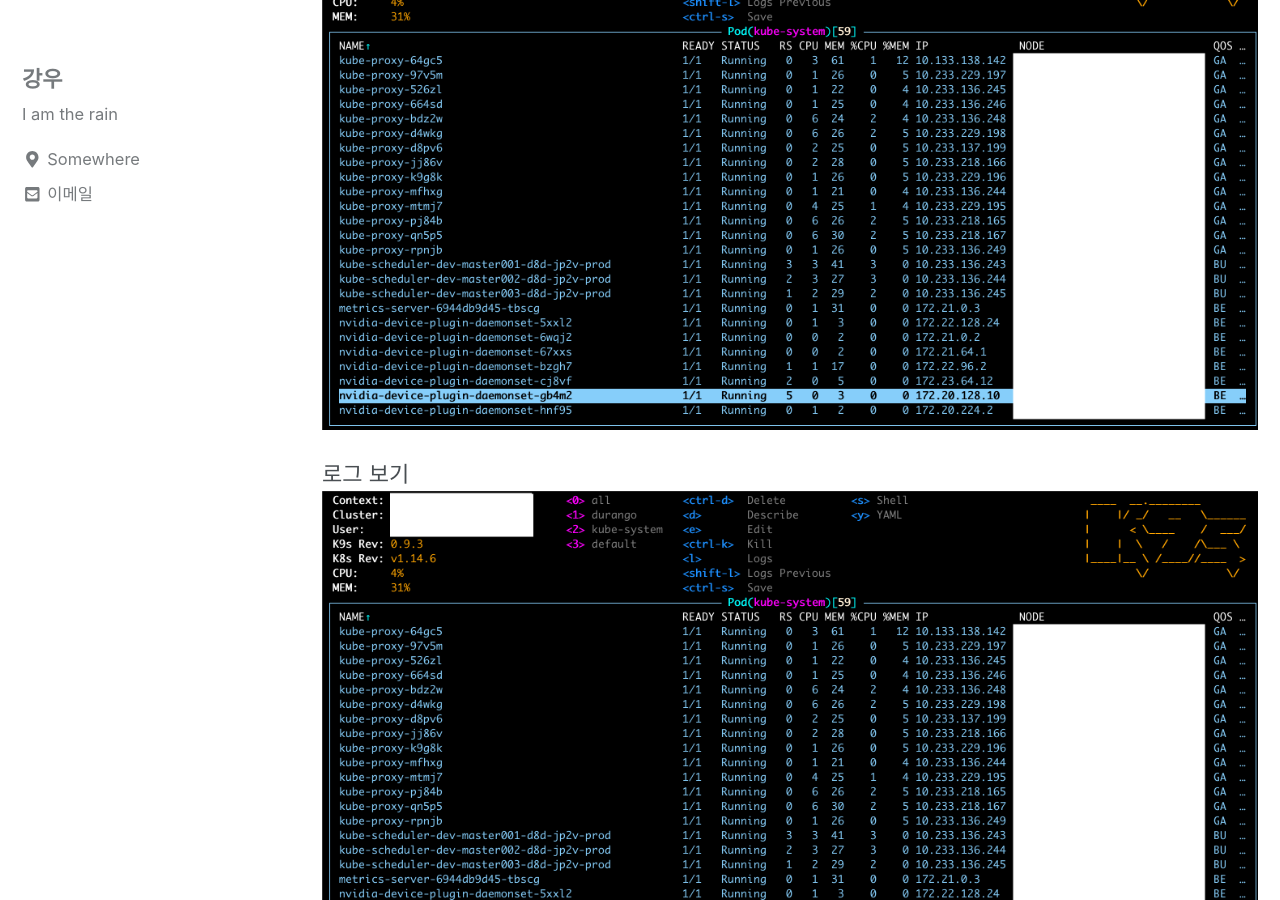
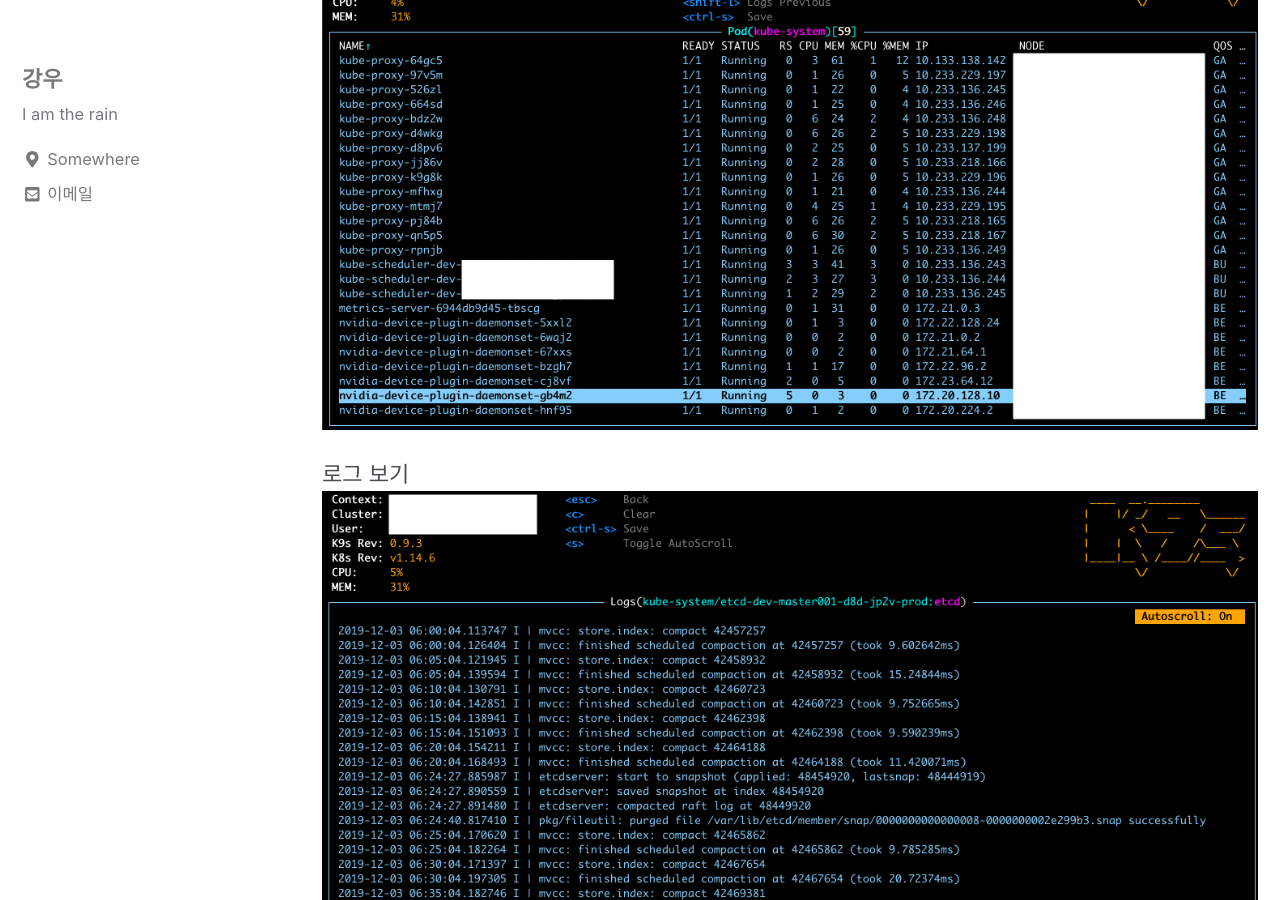
Before and after one commit to kangwoo/kangwoo.github.io, a Jekyll site: the page built from _posts/2019-12-02-kubernetes-command-line-tools.md, in a window 1280 px wide and 900 px high, scrolled down 5202 px. Built offline with Jekyll 4.4.1, drawn with Linux system fonts in a browser that asks for light colours; cached includes are drawn as plain includes; nearby versions of some CDN libraries.

Commit message:
Fix image name

```diff
--- a/_posts/2019-12-02-kubernetes-command-line-tools.md
+++ b/_posts/2019-12-02-kubernetes-command-line-tools.md
@@ -153,4 +153,4 @@ Pod 조회하기
 ![pods](/assets/img/2019/12/k9s-po.png)
 
 로그 보기
-![logs](/assets/img/2019/12/k9s-po.png)
+![logs](/assets/img/2019/12/k9s-logs.png)
```
Also changed, not shown: assets/img/2019/12/k9s-po.png.
